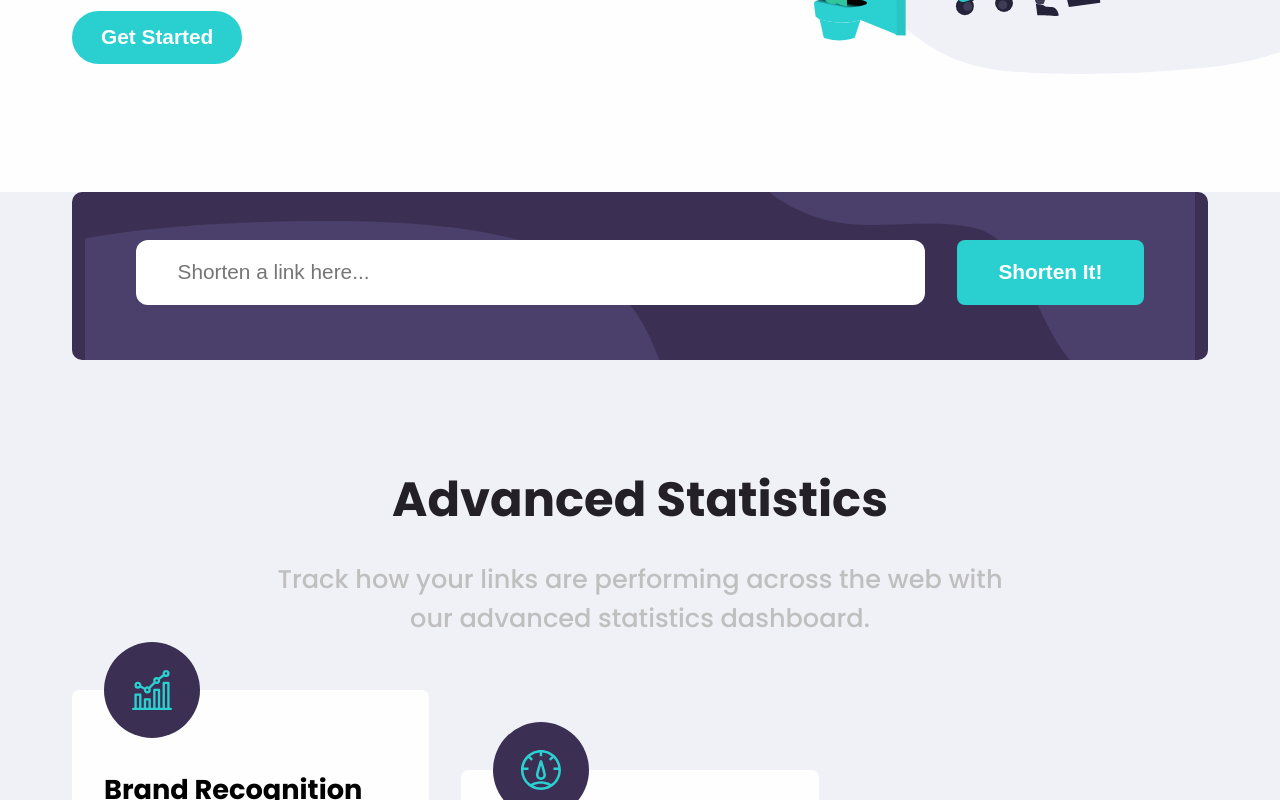
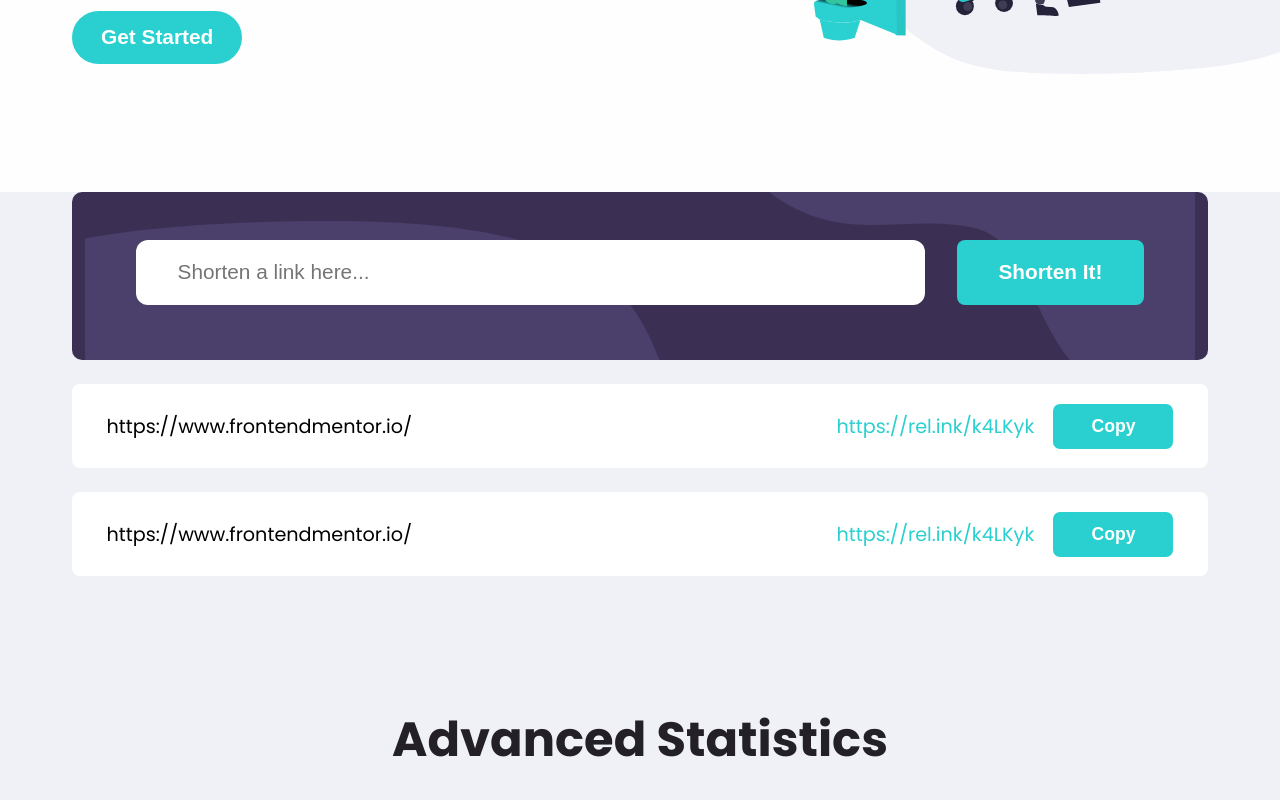
Before and after one commit to Aryan-ki-codepanti/url-shortener-app-fm, a React (Create React App) app: page / in a window 1280 px wide. Shown: the part 536-1336 px from the top of the page. Built offline with nearby package versions, Linux system fonts and the light colour scheme.

Commit message:
Added shortener copy functionality and listing

```diff
--- a/src/Components/Shortener/Shortener.css
+++ b/src/Components/Shortener/Shortener.css
@@ -45,3 +45,35 @@
     font-style: italic;
     color: var(--Red);
 }
+
+.shortened-links {
+    padding-block: 1.5em;
+    display: flex;
+    flex-direction: column;
+    gap: 1.5em;
+}
+.shortened-links .link {
+    display: flex;
+    justify-content: space-between;
+    align-items: center;
+    background: white;
+    padding: 1em 1.8em;
+    font-size: 1.2rem;
+    gap: 1em;
+    border-radius: 8px;
+}
+
+.shortened-links .link span:nth-of-type(2) {
+    margin-left: auto;
+    color: var(--Cyan);
+}
+
+.shortened-links button {
+    width: 120px;
+    border-radius: 7px;
+    font-size: 1.1rem;
+}
+
+.shortened-links button.copied {
+    background: var(--Very_Dark_Violet);
+}
--- a/src/Components/Shortener/index.jsx
+++ b/src/Components/Shortener/index.jsx
@@ -5,14 +5,35 @@ const Shortener = () => {
     const [error, setError] = useState(false);
     const [inputLink, setInputLink] = useState("");
 
-    const handleShorten = e => {
+    // [{ url: str , shortened: str, copied: bool }..]
+    const [links, setLinks] = useState([
+        {
+            url: "https://www.frontendmentor.io/",
+            shortened: "https://rel.ink/k4LKyk",
+            copied: false
+        },
+        {
+            url: "https://www.frontendmentor.io/",
+            shortened: "https://rel.ink/k4LKyk",
+            copied: false
+        }
+    ]);
+
+    const handleShorten = async e => {
         if (!inputLink) {
             setError(prev => true);
             return;
         }
+
         setError(prev => false);
     };
 
+    const handleOnCopy = (e, i) => {
+        const linksCopy = structuredClone(links);
+        linksCopy[i] = { ...linksCopy[i], copied: true };
+        setLinks(prev => linksCopy);
+        navigator.clipboard.writeText(linksCopy[i].shortened);
+    };
     return (
         <div className="Shortener">
             <div className="container">
@@ -30,7 +51,27 @@ const Shortener = () => {
                     {error && <span>Please add a link</span>}
                 </div>
 
-                <div className="shortened-links"></div>
+                <div className="shortened-links">
+                    {links.map((link, i) => (
+                        <div key={i} className="link">
+                            <span>{link.url}</span>
+                            <span>{link.shortened}</span>
+
+                            {link.copied ? (
+                                <button className="green-btn copied">
+                                    Copied!
+                                </button>
+                            ) : (
+                                <button
+                                    className="green-btn"
+                                    onClick={e => handleOnCopy(e, i)}
+                                >
+                                    Copy
+                                </button>
+                            )}
+                        </div>
+                    ))}
+                </div>
             </div>
         </div>
     );
```
